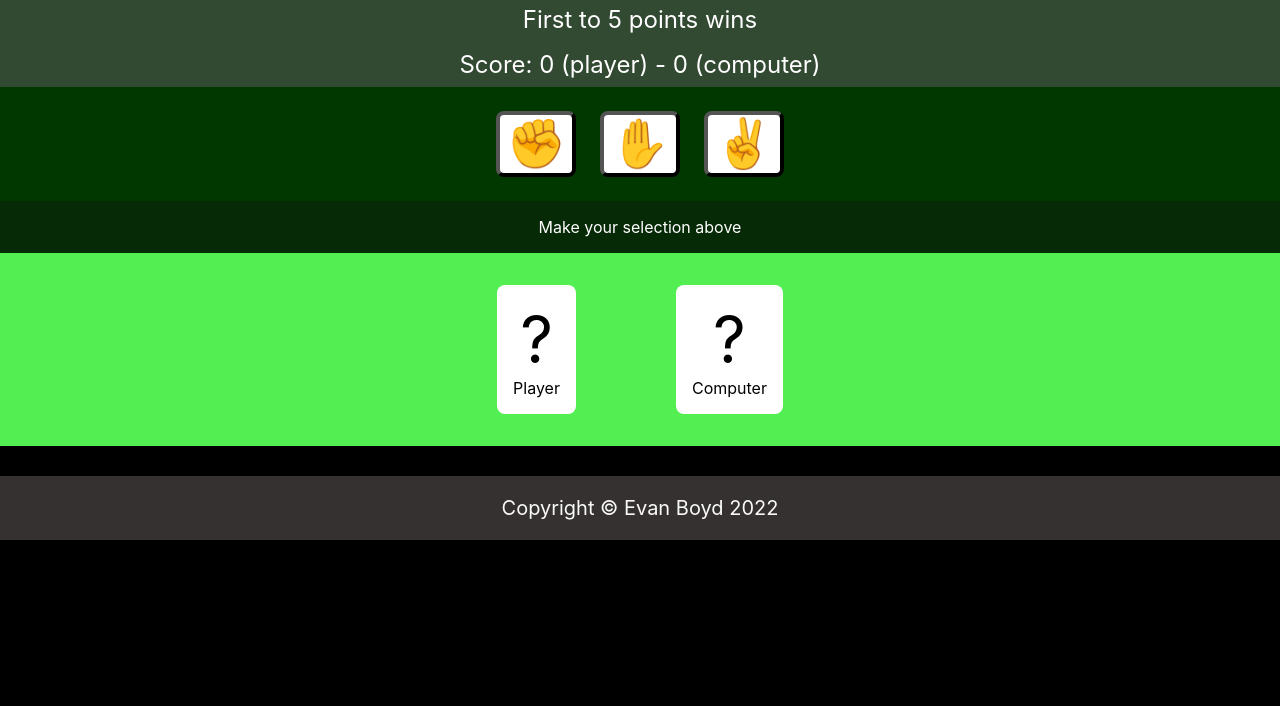
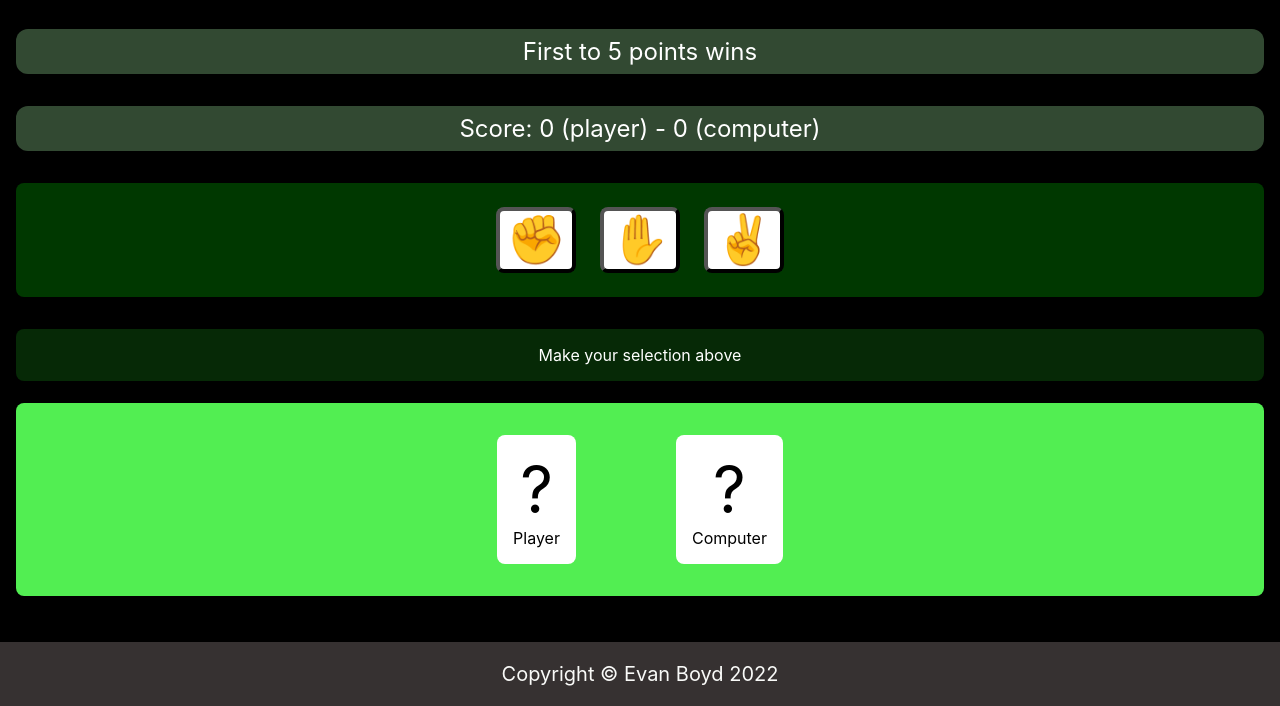
Before and after one commit to evanboyd31/odin-rock-paper-scissors, a plain HTML site: page index.html in a window 1280 px wide. Shown: the part 94-800 px from the top of the page. Drawn offline with Linux system fonts and the light colour scheme.

Commit message:
Add margin and border radii to each div except footer and header

```diff
--- a/styles.css
+++ b/styles.css
@@ -2,8 +2,10 @@ body {
     font-family: -apple-system, BlinkMacSystemFont, 'Segoe UI', Roboto, Oxygen, Ubuntu, Cantarell, 'Open Sans', 'Helvetica Neue', sans-serif;
     display: flex;
     flex-direction: column;
+    justify-content: space-evenly;
     margin: 0px;
     background-color: black;
+    min-height: 100vh;
 }
 
 .header {
@@ -15,9 +17,8 @@ body {
     font-weight: bold;
     background-color: rgb(17, 43, 17);
     color: white;
-    margin: 0px 0px;
+    margin: 0px 0px 16px;
     padding: 16px;
-    margin-bottom: auto;
 }
 
 #scoreboard,
@@ -27,9 +28,11 @@ body {
     align-items: center;
     text-align: center;
     padding: 8px;
+    margin: 16px;
     background-color: rgb(50, 73, 50);
     color: white;
     font-size: 24px;
+    border-radius: 12px;
 }
 
 button {
@@ -56,6 +59,8 @@ button:active {
     padding: 24px;
     gap: 24px;
     background-color: rgba(1, 97, 1, 0.582);
+    margin: 16px;
+    border-radius: 8px;
 }
 
 .selections {
@@ -65,6 +70,8 @@ button:active {
     align-items: center;
     gap: 100px;
     padding: 32px;
+    margin: 16px;
+    border-radius: 8px;
     background-color: rgb(82, 238, 82);
     margin-top: auto;
 }
@@ -74,6 +81,8 @@ button:active {
     text-align: center;
     background-color: rgb(6, 41, 6);
     color: white;
+    margin: 16px;
+    border-radius: 8px;
 }
 
 .choice {
```
